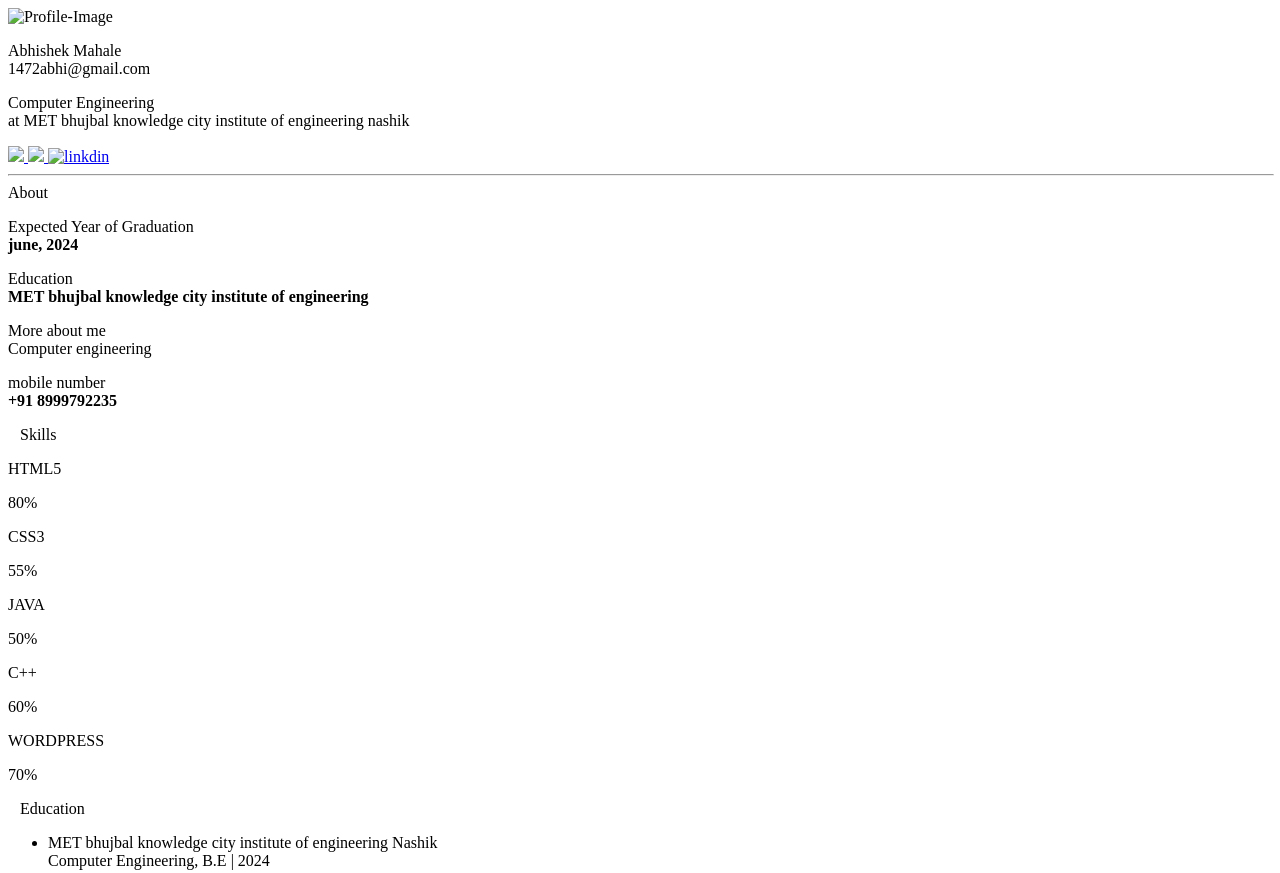
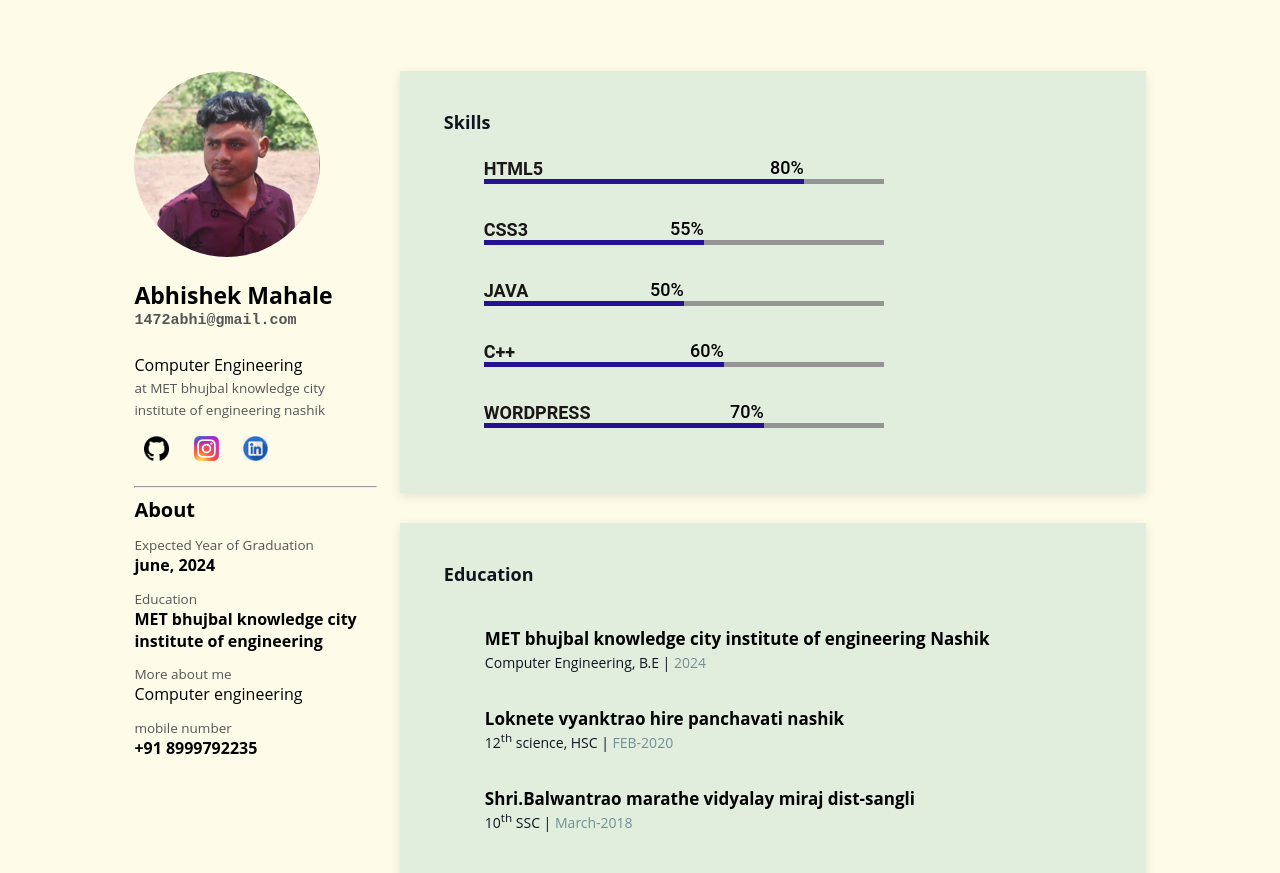
Before and after one commit to 1472abhi/profile, a plain HTML site: page index.html in a window 1280 px wide. Shown: the top 873 px of the page. Drawn offline with Linux system fonts and the light colour scheme; the site is published under a folder, as on GitHub Pages, so addresses that start at the root find nothing.

Commit message:
done by me

```diff
--- a/index.html
+++ b/index.html
@@ -4,19 +4,19 @@
     <meta charset="UTF-8">
     <meta http-equiv="X-UA-Compatible" content="IE=edge">
     <meta name="viewport" content="width=device-width, initial-scale=1.0">
-    <title>cv</title>
-    <link rel="stylesheet" href="/css/style.css">
+    <title>profile</title>
+    <link rel="stylesheet" href="style.css">
 </head>
 <body>
     <div id="inner-nav"></div>
 <div id="container">
   <div id="profile">
     <div id="image">
-      <img id="profile-photo" src="/img/abhi.jpg" alt="Profile-Image">
+      <img id="profile-photo" src="abhi.jpg" alt="Profile-Image">
     </div>
     <p id="name">Abhishek Mahale<br><span id="email">1472abhi@gmail.com</span></p>
     <p id="designation">Computer Engineering<br><span id="college">at MET bhujbal knowledge city institute of engineering nashik </span></p>
-    <div id="social-links"><a href="https://github.com/1472abhi"><img src="/img/25231.png" height="25"> </a><a href="https://www.instagram.com/its.abhi_m/"><img src="/img/Instagram.png" height="25px"> </a><a href="https://www.linkedin.com/in/abhishek-mahale-7ab394195/"><img src="/img/linkdin.png" alt="linkdin" height="25px"> <i class="fab fa-linkedin-in stroke-transparent"></i></a><a><i class="fab fa-github stroke-transparent"></i></a></div>
+    <div id="social-links"><a href="https://github.com/1472abhi"><img src="25231.png" height="25"> </a><a href="https://www.instagram.com/its.abhi_m/"><img src="Instagram.png" height="25px"> </a><a href="https://www.linkedin.com/in/abhishek-mahale-7ab394195/"><img src="linkdin.png" alt="linkdin" height="25px"> <i class="fab fa-linkedin-in stroke-transparent"></i></a><a><i class="fab fa-github stroke-transparent"></i></a></div>
 
     <hr width="100%">
     <div id="about">
```
Also changed, not shown: 25231.png (renamed from img/25231.png), Instagram.png (renamed from img/Instagram.png), abhi.jpg (renamed from img/abhi.jpg), linkdin.png (renamed from img/linkdin.png), style.css (renamed from css/style.css).
